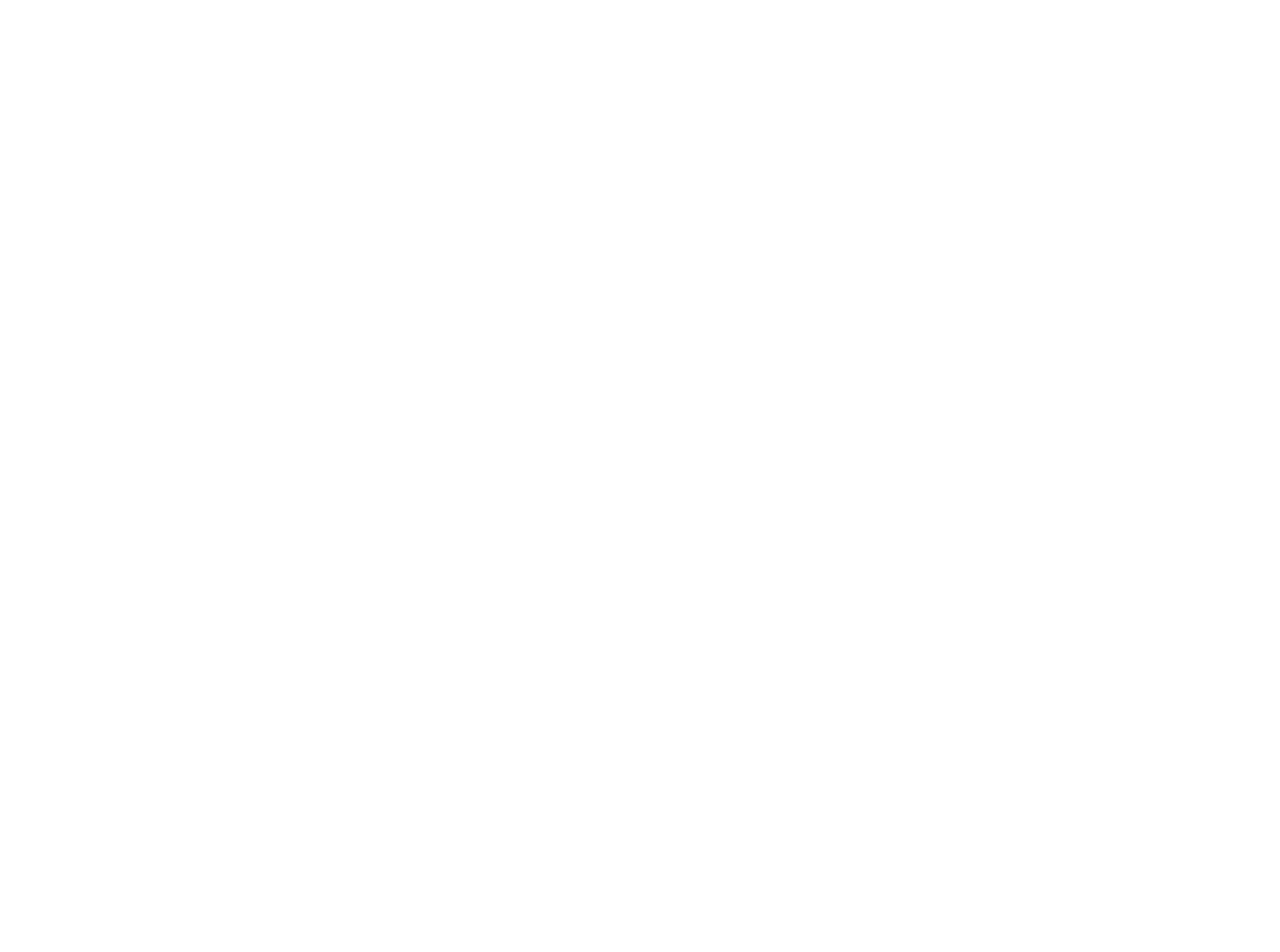
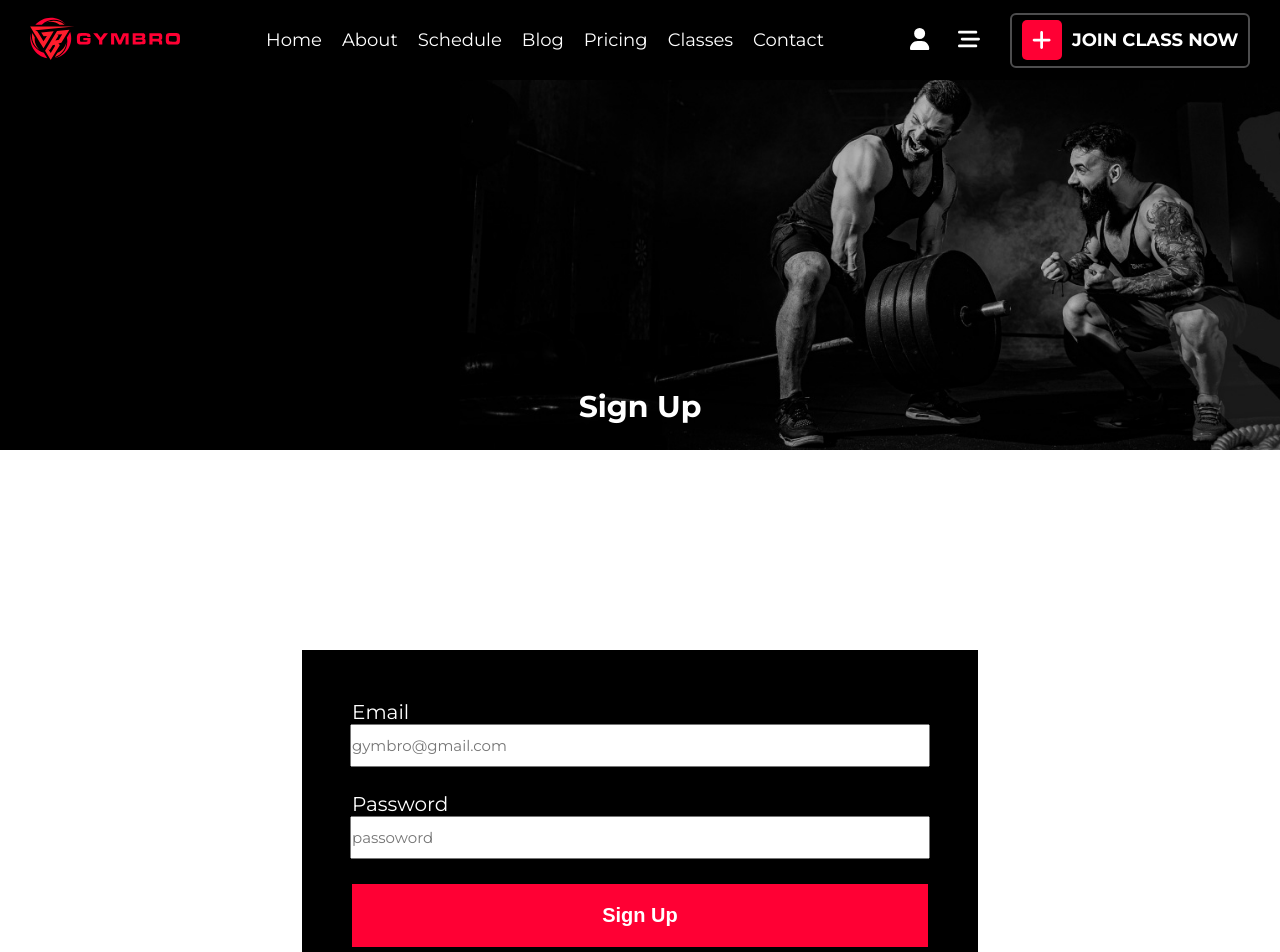
Before and after one commit to BodiaPutiak/GymBro, a React (Vite) app in the folder project/: page /signUp in a window 1280 px wide. Before the commit this address had no page. Shown: the top 952 px of the page. Before the commit the page ends 800 px from the top, so only its background shows below. Built offline with nearby package versions, Linux system fonts and the light colour scheme.

Commit message:
SignUp page added

```diff
--- a/project/src/App.jsx
+++ b/project/src/App.jsx
@@ -9,6 +9,7 @@
 import ClassesPage from './components/ClassesPage';
 import Schedule from './components/Schedule';
 import Blog from './components/Blog';
+import SignUp from './components/SignUp'
 import { useEffect } from 'react';
 import { useLocation } from 'react-router-dom';
 
@@ -30,6 +31,7 @@
         <Route path='/classes' element={<ClassesPage />} />
         <Route path='/schedule' element={<Schedule />} />
         <Route path='/blog' element={<Blog />} />
+        <Route path='signUp' element={<SignUp />} />
       </Route>
     </Routes>
   )
--- a/project/src/components/Header/index.jsx
+++ b/project/src/components/Header/index.jsx
@@ -47,7 +47,7 @@
                 <NavLink className='burger-menu' onClick={handleBurgerMenuButton}>
                     <FontAwesomeIcon icon={faBars} color='#fff' />
                 </NavLink>
-                <NavLink>
+                <NavLink to='/signUp'>
                     <FontAwesomeIcon icon={faUser} color='#fff'/>
                 </NavLink>
                 <NavLink>
--- /dev/null
+++ b/project/src/components/SignUp/index.jsx
@@ -0,0 +1,22 @@
+import './index.scss';
+
+function SignUp() {
+    return (
+        <>
+            <div className="banner">
+                <h2>Sign Up</h2>
+            </div>
+            <div className="sign-up-container">
+                <form action="">
+                    <label>Email</label>
+                    <input type="email" placeholder='gymbro@gmail.com'/>
+                    <label>Password</label>
+                    <input type="password" placeholder='passoword'/>
+                    <button type='submit'>Sign Up</button>
+                </form>
+            </div>
+        </>
+    )
+}
+
+export default SignUp;
--- /dev/null
+++ b/project/src/components/SignUp/index.scss
@@ -0,0 +1,46 @@
+@import '../../colors';
+
+.sign-up-container {
+    display: flex;
+    align-items: center;
+    justify-content: center;
+    max-width: 100%;
+
+
+    form {
+        margin: 200px 0;
+        width: 45%;
+        padding: 50px;
+        display: flex;
+        flex-direction: column;
+        align-items: center;
+        background: #000;
+
+        label {
+            color: #fff;
+            font-size: 20px;
+            align-self: flex-start;
+        }
+        input {
+            margin: 0;
+            width: 100%;
+            font-size: 15px;
+            padding: 10px 0;
+            margin-bottom: 25px;
+            &:focus {
+                outline-color: $primary-color;
+            }
+        }
+
+        button {
+            width: 100%;
+            padding: 20px 0;
+            background: $primary-color;
+            color: white;
+            font-size: 20px;
+            font-weight: bold;
+            border: none;
+            cursor: pointer;
+        }
+    }
+}
```
